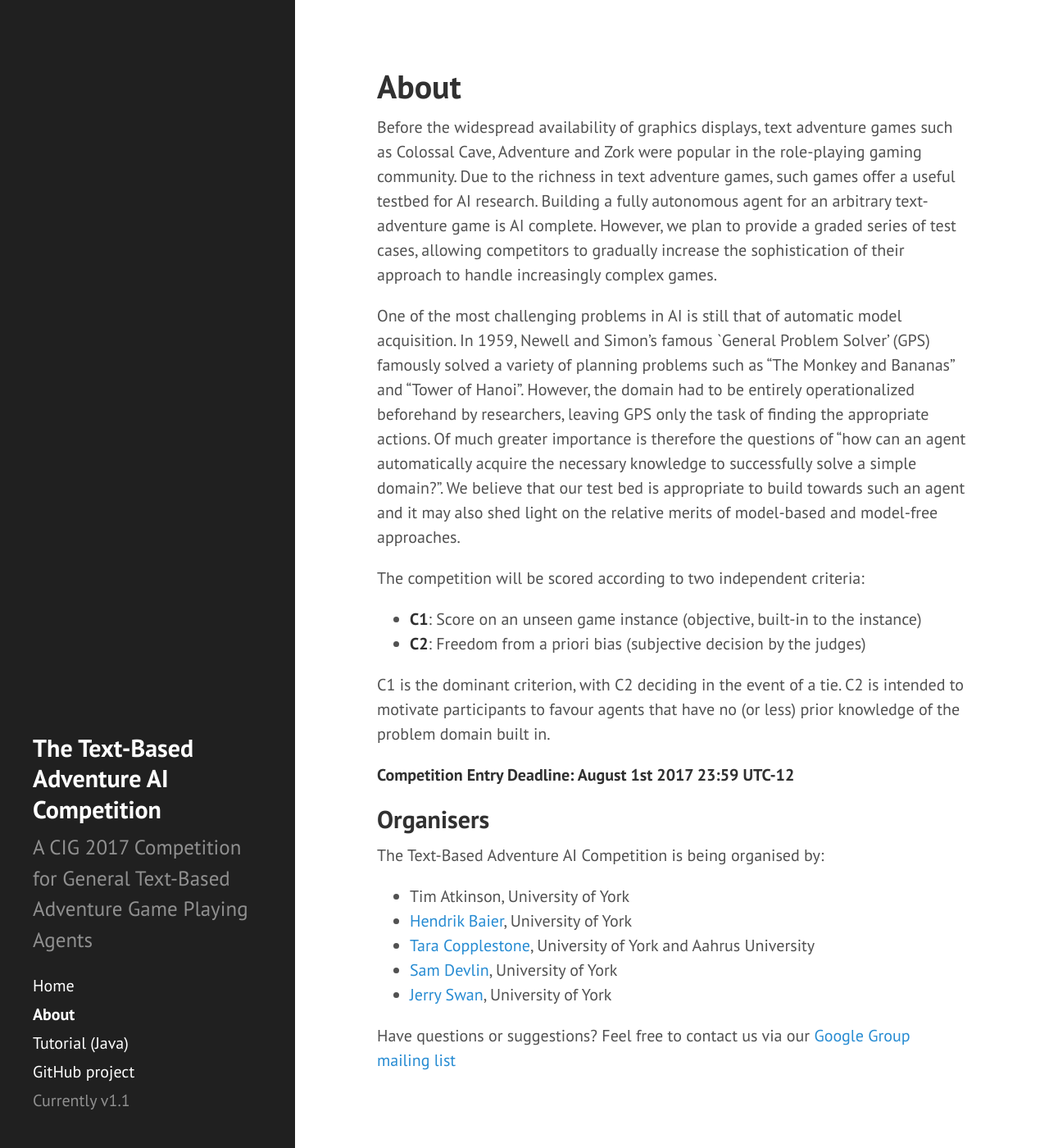
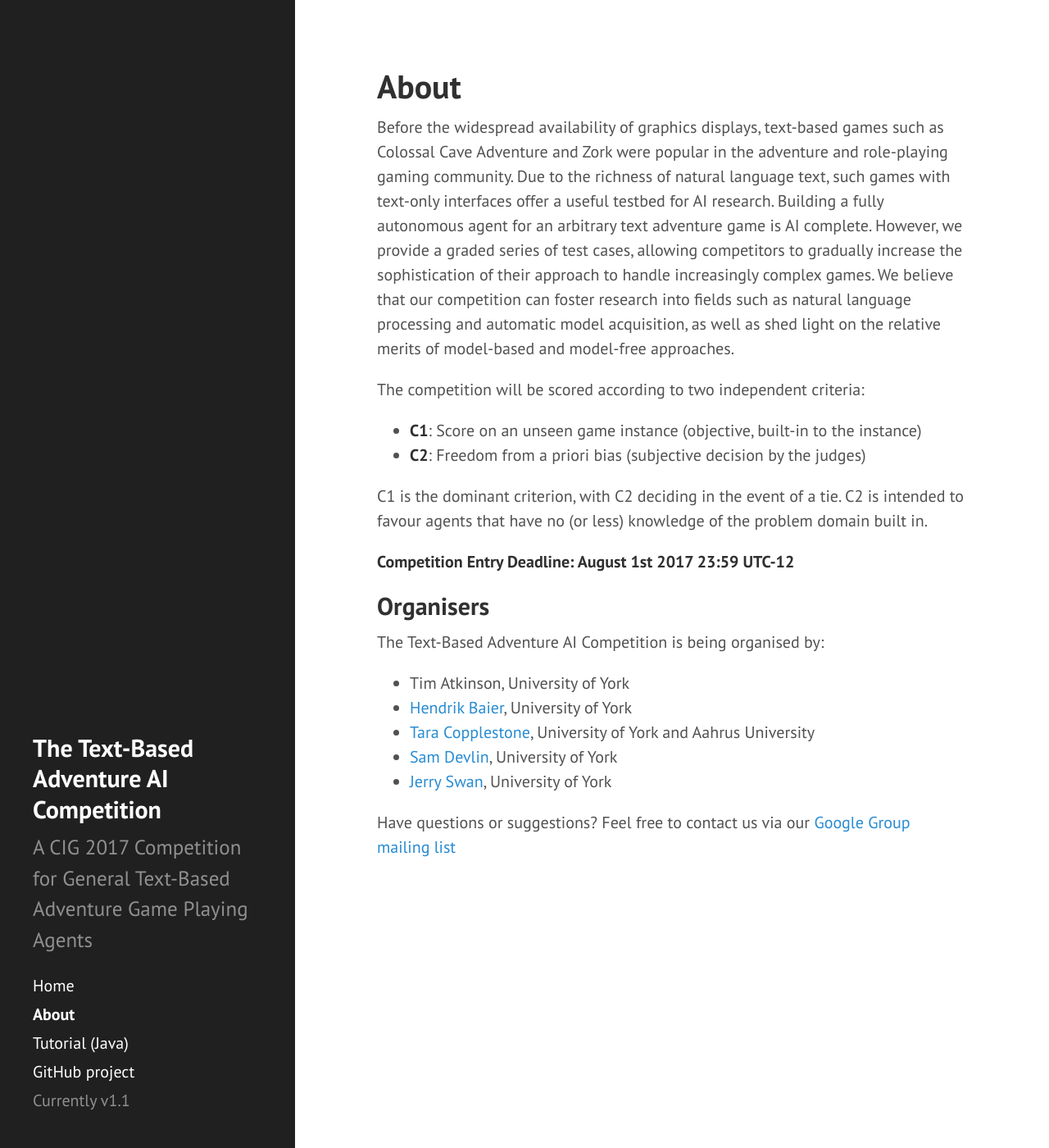
Before and after one commit to Atkrye/IEEE-CIG-Text-Adventurer-Competition, a Jekyll site: the page built from about.md, in a window 1280 px wide and 1400 px high. Shown: the whole window at 82% size. Built offline with Jekyll 4.4.1, drawn with Linux system fonts in a browser that asks for light colours; Markdown is read by kramdown in place of the engine named in the settings.

Commit message:
shortened the text a little

```diff
--- a/about.md
+++ b/about.md
@@ -3,16 +3,14 @@ layout: page
 title: About
 ---
 
-Before the widespread availability of graphics displays, text adventure games such as Colossal Cave, Adventure and Zork were popular in the role-playing gaming community. Due to the richness in text adventure games, such games offer a useful testbed for AI research. Building a fully autonomous agent for an arbitrary text-adventure game is AI complete. However, we plan to provide a graded series of test cases, allowing competitors to gradually increase the sophistication of their approach to handle increasingly complex games.
-
-One of the most challenging problems in AI is still that of automatic model acquisition. In 1959, Newell and Simon's famous `General Problem Solver' (GPS) famously solved a variety of planning problems such as "The Monkey and Bananas" and "Tower of Hanoi". However, the domain had to be entirely operationalized beforehand by researchers, leaving GPS only the task of finding the appropriate actions. Of much greater importance is therefore the questions of "how can an agent automatically acquire the necessary knowledge to successfully solve a simple domain?". We believe that our test bed is appropriate to build towards such an agent and it may also shed light on the relative merits of model-based and model-free approaches.
+Before the widespread availability of graphics displays, text-based games such as Colossal Cave Adventure and Zork were popular in the adventure and role-playing gaming community. Due to the richness of natural language text, such games with text-only interfaces offer a useful testbed for AI research. Building a fully autonomous agent for an arbitrary text adventure game is AI complete. However, we provide a graded series of test cases, allowing competitors to gradually increase the sophistication of their approach to handle increasingly complex games. We believe that our competition can foster research into fields such as natural language processing and automatic model acquisition, as well as shed light on the relative merits of model-based and model-free approaches.
 
 The competition will be scored according to two independent criteria:
 
 * **C1**: Score on an unseen game instance (objective, built-in to the instance)
 * **C2**: Freedom from a priori bias (subjective decision by the judges)
 
-C1 is the dominant criterion, with C2 deciding in the event of a tie. C2 is intended to motivate participants to favour agents that have no (or less) prior knowledge of the problem domain built in.
+C1 is the dominant criterion, with C2 deciding in the event of a tie. C2 is intended to favour agents that have no (or less) knowledge of the problem domain built in.
 
 **Competition Entry Deadline: August 1st 2017 23:59 UTC-12**
 
```
